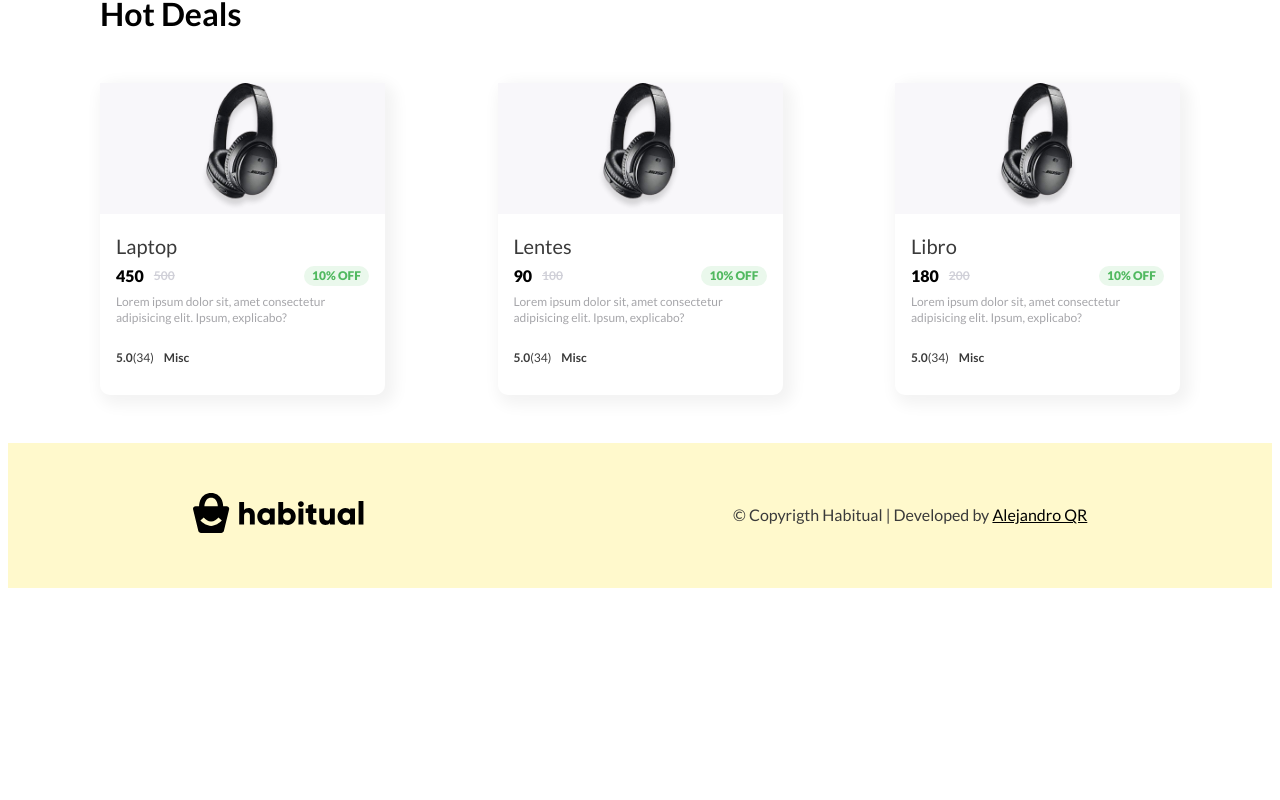
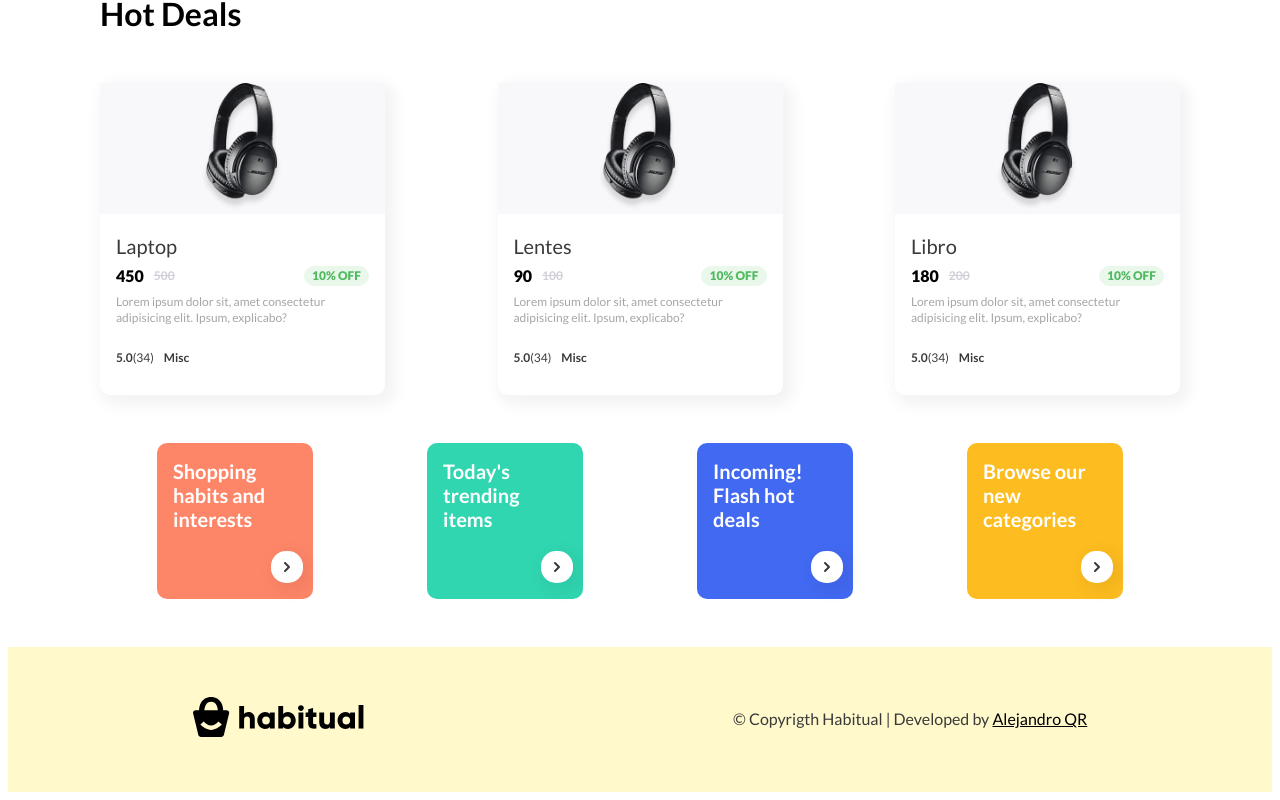
Before and after one commit to AlejandroQR23/habitual, a React (Create React App) app: page / in a window 1280 px wide. Shown: the part 519-1319 px from the top of the page. Before the commit the page ends 1115 px from the top, so only its background shows below. Built offline with nearby package versions, Linux system fonts and the light colour scheme.

Commit message:
added color card grid component to the homepage

```diff
--- a/src/pages/hompage/homepage.component.tsx
+++ b/src/pages/hompage/homepage.component.tsx
@@ -1,3 +1,4 @@
+import ColorCardGrid from '../../components/color-card-grid/color-card-grid.component';
 import HomeHero from '../../components/home-hero/home-hero.component';
 import HotDeals from '../../components/hot-deals/hot-deals.component';
 
@@ -5,6 +6,7 @@ const HomePage = () => (
   <div>
     <HomeHero />
     <HotDeals />
+    <ColorCardGrid />
   </div>
 );
 
```
